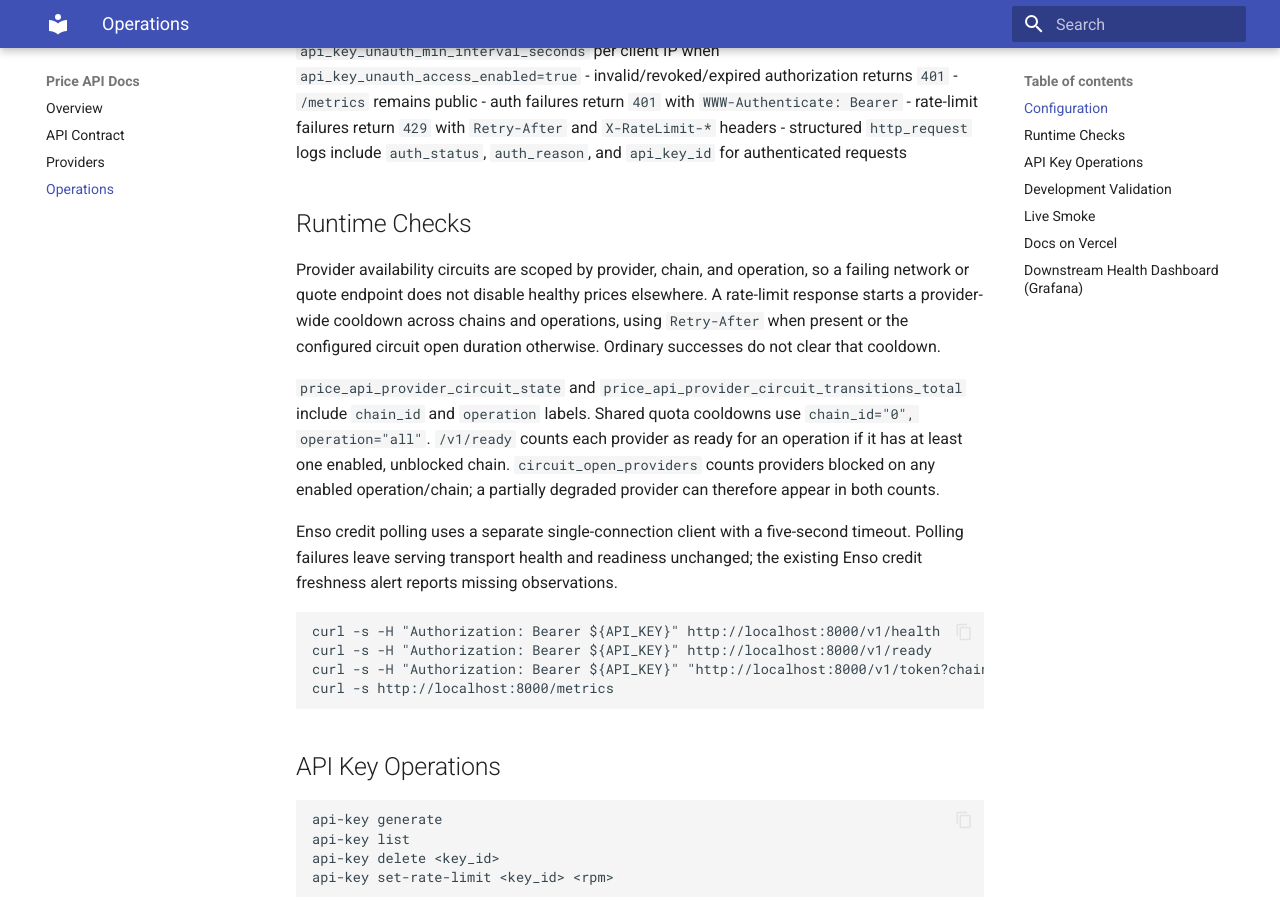
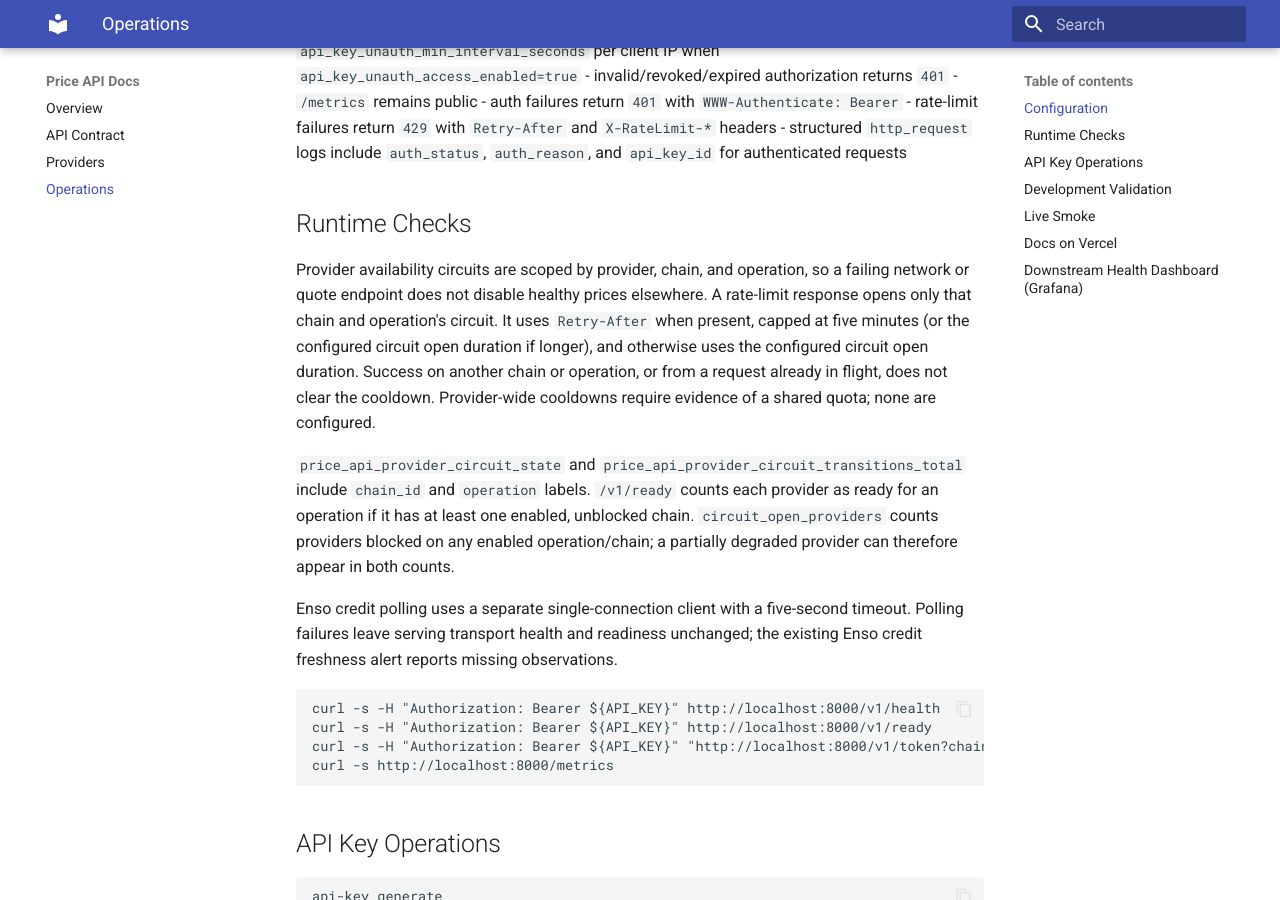
Before and after one commit to wavey0x/token-price-agg, an MkDocs documentation site: the page built from docs/src/operations.md, in a window 1280 px wide and 900 px high, scrolled down 1511 px. Built offline with MkDocs 1.6.1 and Material for MkDocs 9.7.7, drawn with Linux system fonts in a browser that asks for light colours.

Commit message:
Scope provider rate limits and bound cooldowns

```diff
--- a/docs/src/operations.md
+++ b/docs/src/operations.md
@@ -60,11 +60,14 @@ Auth behavior (when enabled):
 
 Provider availability circuits are scoped by provider, chain, and operation, so a failing
 network or quote endpoint does not disable healthy prices elsewhere. A rate-limit response
-starts a provider-wide cooldown across chains and operations, using `Retry-After` when present
-or the configured circuit open duration otherwise. Ordinary successes do not clear that cooldown.
+opens only that chain and operation's circuit. It uses `Retry-After` when present,
+capped at five minutes (or the configured circuit open duration if longer), and
+otherwise uses the configured circuit open duration. Success on another chain or
+operation, or from a request already in flight, does not clear the cooldown.
+Provider-wide cooldowns require evidence of a shared quota; none are configured.
 
 `price_api_provider_circuit_state` and `price_api_provider_circuit_transitions_total` include
-`chain_id` and `operation` labels. Shared quota cooldowns use `chain_id="0", operation="all"`.
+`chain_id` and `operation` labels.
 `/v1/ready` counts each provider as ready for an operation if it has at least one enabled,
 unblocked chain. `circuit_open_providers` counts providers blocked on any enabled operation/chain;
 a partially degraded provider can therefore appear in both counts.
```
Also changed, not shown: 3 other files.
